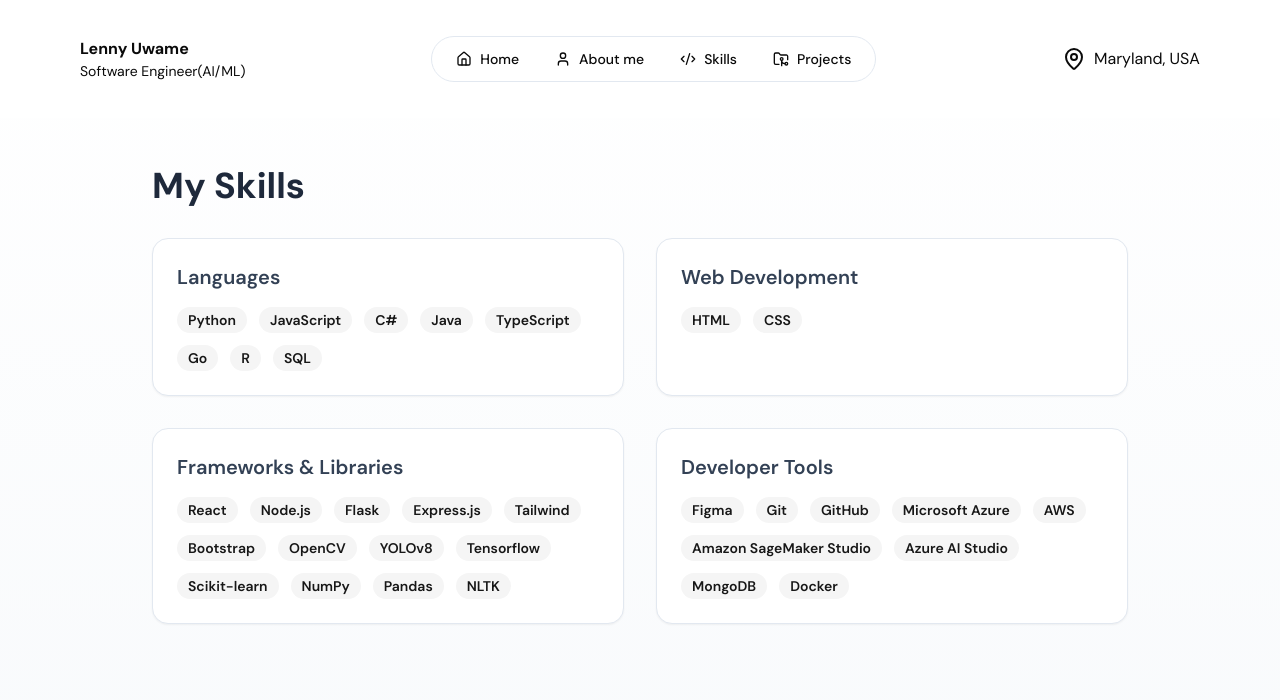
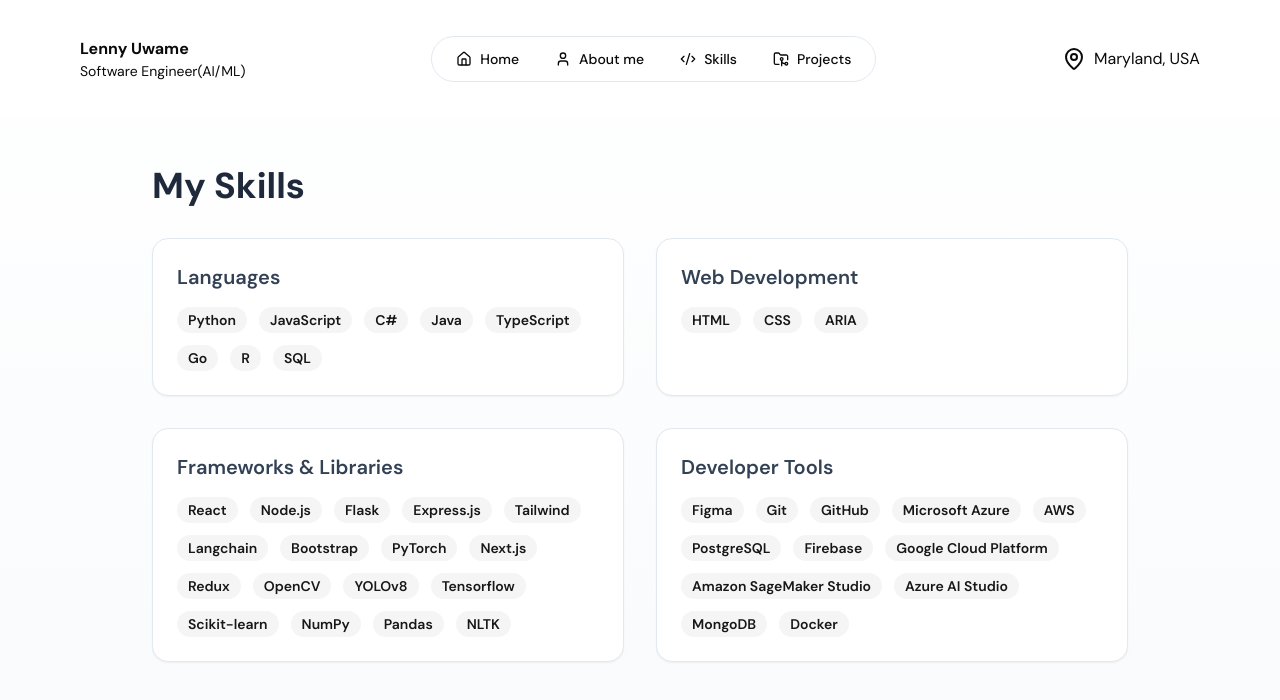
Before and after one commit to lennythecreator/Portfolio, a Next.js app: page /Skills in a window 1280 px wide. Shown: the top 700 px of the page. Built offline with nearby package versions, Linux system fonts and the light colour scheme.

Commit message:
updated constants.js

```diff
--- a/constants/constants.js
+++ b/constants/constants.js
@@ -26,14 +26,18 @@ const EDUCATION = {
 
 const TECHNICAL_SKILLS = {
     languages: ["Python", "JavaScript", "C#","Java", "TypeScript", "Go", "R", "SQL"],
-    webDevelopment: ["HTML", "CSS"],
+    webDevelopment: ["HTML", "CSS","ARIA"],
     frameworks: [
         "React",
         "Node.js",
         "Flask",
         "Express.js",
         "Tailwind",
+        "Langchain",
         "Bootstrap",
+        "PyTorch",
+        "Next.js",
+        "Redux",
         "OpenCV",
         "YOLOv8",
         "Tensorflow",
@@ -48,6 +52,9 @@ const TECHNICAL_SKILLS = {
         "GitHub",
         "Microsoft Azure",
         "AWS",
+        "PostgreSQL",
+        "Firebase",
+        "Google Cloud Platform",
         "Amazon SageMaker Studio",
         "Azure AI Studio",
         "MongoDB",
@@ -139,7 +146,7 @@ const PROJECTS = [
 ];
 
 const LEADERSHIP = {
-    role: "Webmaster",
+    role: "Operation Support",
     organization: "The Society for the Advancement of Computer Science",
     location: "Baltimore, MD",
     startDate: "Aug 2023",
```
